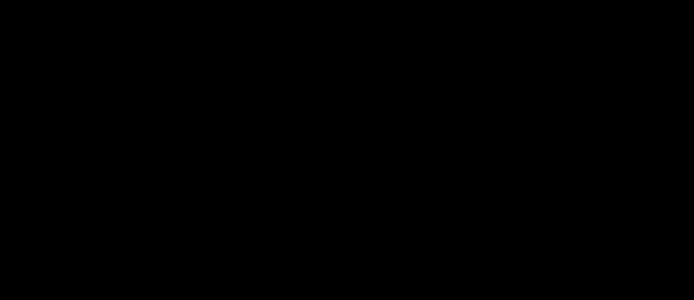
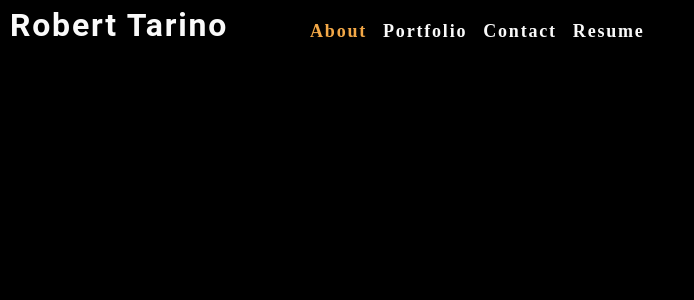
Before and after one commit to BobTarino/portfolio2.0, a React (Create React App) app: page / in a window 1280 px wide. Shown: the top 300 px of the page, without its empty margins (0-694 px from the left). Built offline with nearby package versions, Linux system fonts and the light colour scheme.

Commit message:
nav bar is conditionally rendered to change based on state

```diff
--- a/src/App.js
+++ b/src/App.js
@@ -1,11 +1,31 @@
 // center of application - root component
 // **You need to import React in every component file.
-import React from 'react';
+import React, { useState } from 'react';
+import Header from './components/Header';
 import './App.css';
 
 function App() {
+  const [contactSelected, setContactSelected] = useState(false);
+  const [categories] = useState([
+    {
+      name: 'About',
+      description: 'Rutgers University graduate with a degree in Communications. Junior Developer from River Edge, NJ. Now residing in Chicago, Il ',
+    },
+    { name: 'Portfolio'},
+    { name: 'Contact'},
+    { name: 'Resume', description: 'Download Resume' },
+  ]);
+
+  const [currentCategory, setCurrentCategory] = useState(categories[0]);
   return (
     <div>
+      <Header
+        categories={categories}
+        setCurrentCategory={setCurrentCategory}
+        currentCategory={currentCategory}
+        contactSelected={contactSelected}
+        setContactSelected={setContactSelected}
+      ></Header>
     </div>
   );
 }
--- a/src/components/Header/index.js
+++ b/src/components/Header/index.js
@@ -1,7 +1,7 @@
 import React, { useEffect } from 'react';
 import { capitalizeFirstLetter } from "../../utils/helpers";
 
-function Nav(props) {
+function Header(props) {
     const {
         categories = [],
         setCurrentCategory,
@@ -23,14 +23,7 @@
             </h2>
             <nav>
                 <ul className="flex-row">
-                <li className={`mx-2 ${contactSelected && 'navActive'}`}>
-                    <a data-testid="about" href="#about" onClick={() => setContactSelected(false)}>
-                            About Me
-                        </a>
-                    </li>
-                    <li>
-                    <span onClick={() => setContactSelected(true)}>Contact</span>
-                    </li>
+                <li className={`mx-2 ${contactSelected && 'navActive'}`}></li>
                     {categories.map((category) => (
                         <li
                             className={`mx-1 ${currentCategory.name === category.name && !contactSelected && `navActive`
@@ -52,4 +45,4 @@
     );
 }
 
-export default Nav;
+export default Header;
```
